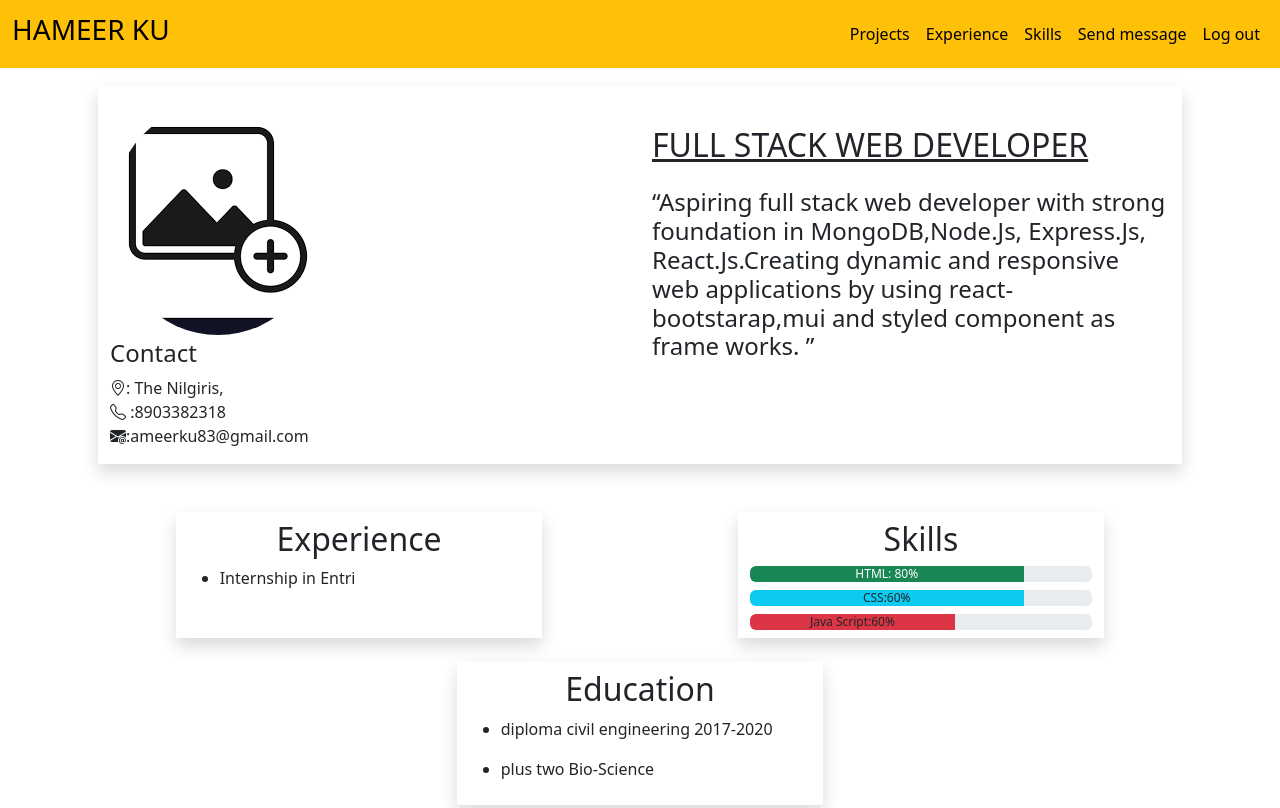
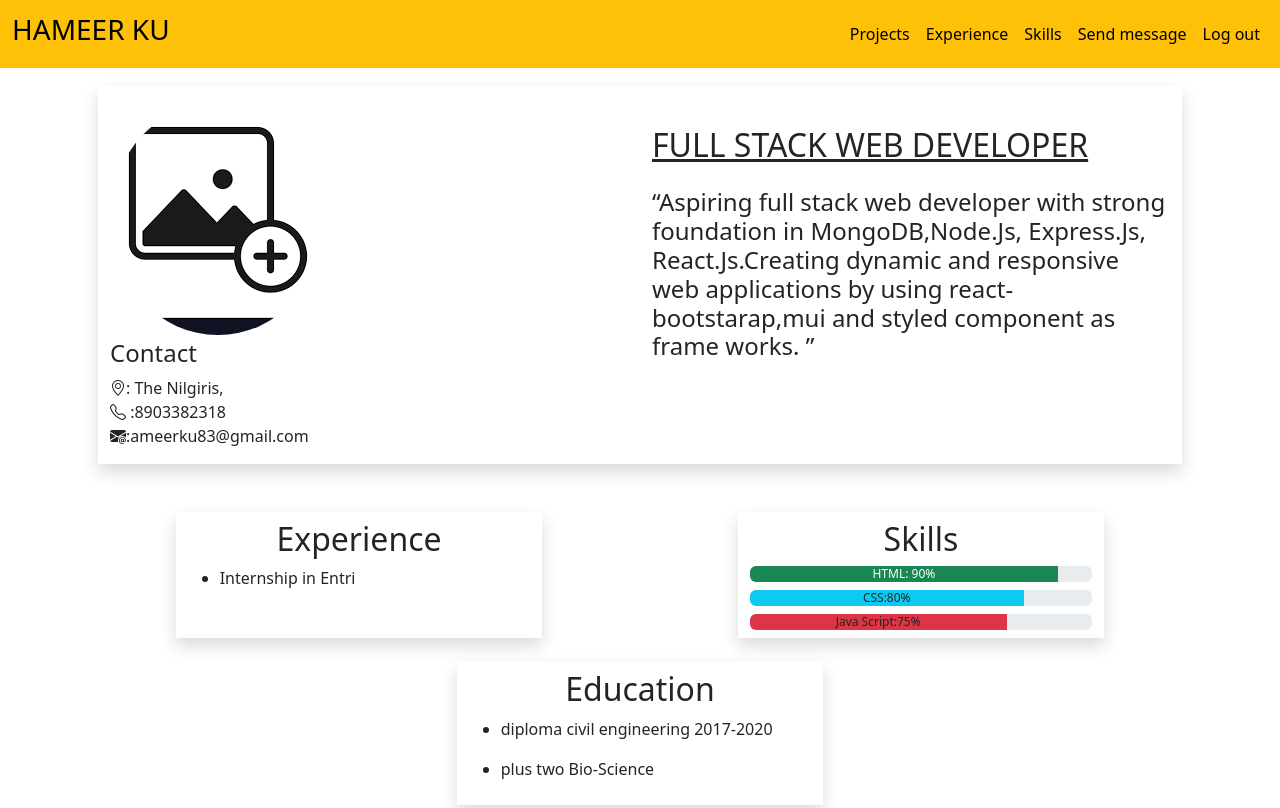
Before and after one commit to ameerku83/resume, a plain HTML site: page resume.html in a window 1280 px wide. Shown: the top 808 px of the page. Drawn offline with nearby package versions, Linux system fonts and the light colour scheme.

Commit message:
updation

```diff
--- a/resume.html
+++ b/resume.html
@@ -86,13 +86,13 @@
             <div class="col-lg-4  col-sm-6 py-2  shadow ">
               <h2 class=" text-center " >Skills</h2>
               <div class="progress mt-2" role="progressbar" aria-label="Success example" aria-valuenow="25" aria-valuemin="0" aria-valuemax="100">
-                <div class="progress-bar bg-success" style="width: 80%">HTML: 80%</div>
+                <div class="progress-bar bg-success" style="width: 90%">HTML: 90%</div>
               </div>
               <div class="progress mt-2" role="progressbar" aria-label="Info example" aria-valuenow="50" aria-valuemin="0" aria-valuemax="100">
-                <div class="progress-bar bg-info text-dark" style="width: 80%">CSS:60%</div>
+                <div class="progress-bar bg-info text-dark" style="width: 80%">CSS:80%</div>
               </div>
               <div class="progress mt-2" role="progressbar" aria-label="Info example" aria-valuenow="50" aria-valuemin="0" aria-valuemax="100">
-                <div class="progress-bar bg-danger text-dark" style="width: 60%">Java Script:60%</div>
+                <div class="progress-bar bg-danger text-dark" style="width: 75%">Java Script:75%</div>
               </div>
 
             </div>
```
